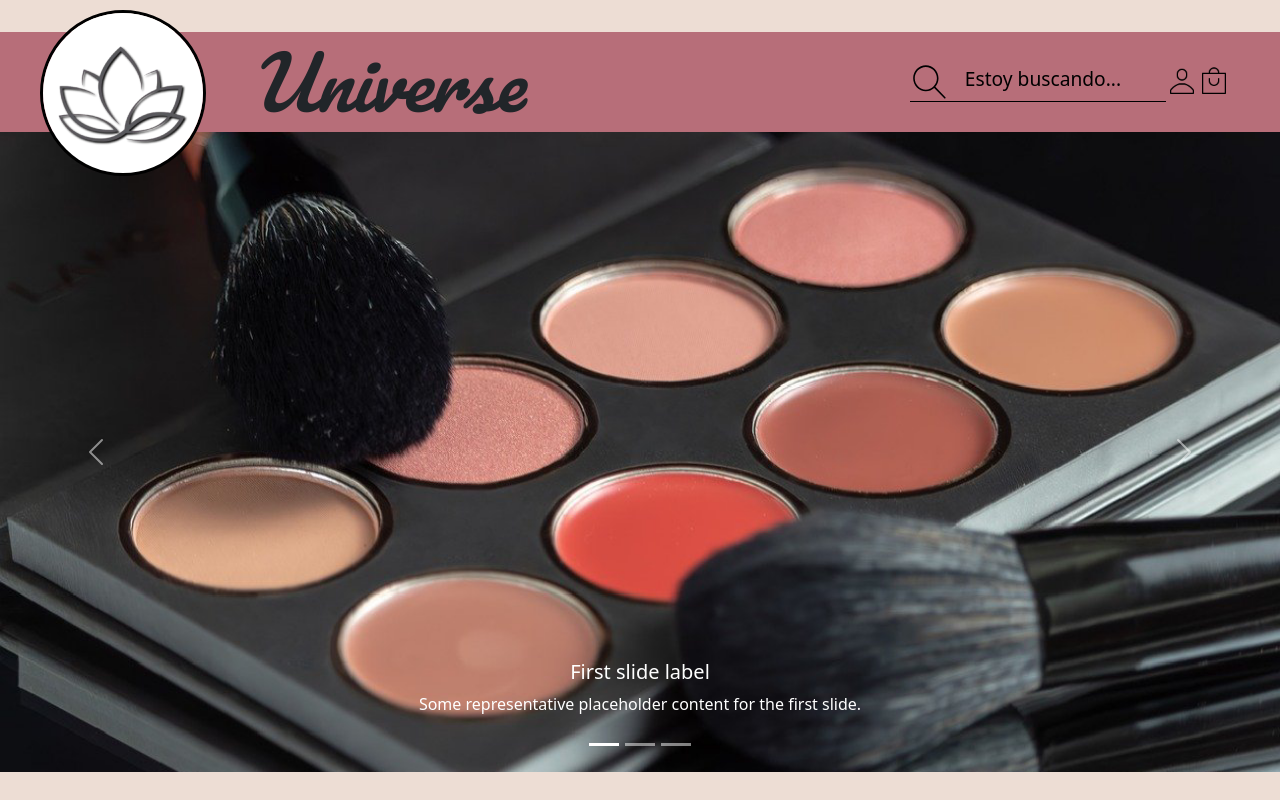
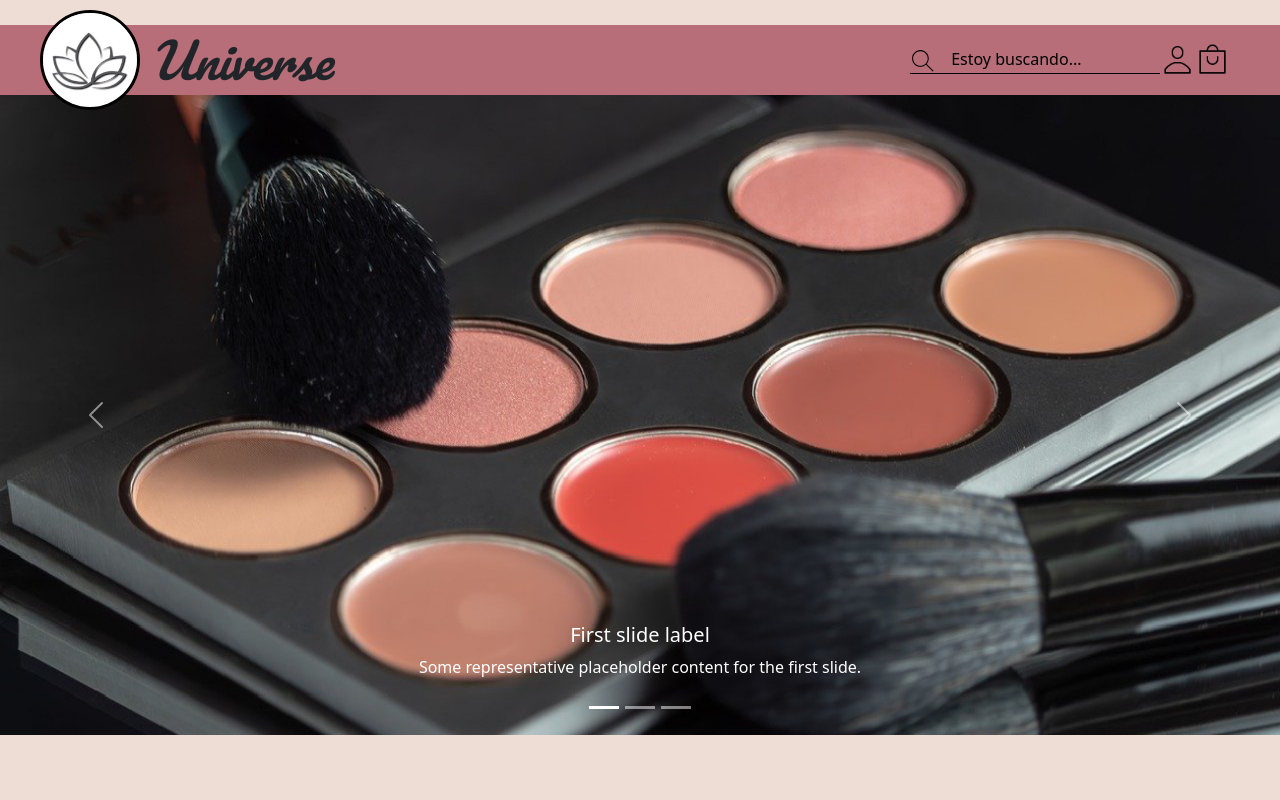
Before and after one commit to InmaGarcia/Dise-o, a plain HTML site: page ProyectoFinal/index.html in a window 1280 px wide. Drawn offline with nearby package versions, Linux system fonts and the light colour scheme.

Commit message:
modificacion

```diff
--- a/ProyectoFinal/css/style.css
+++ b/ProyectoFinal/css/style.css
@@ -6,15 +6,16 @@ body {
 
 header {
   background-color: #b76e79;
-  margin-top: 2.5%;
+  margin-top: 25px;
   display: flex;
   width: 100vw;
-  height: 100px;
+  height: 70px;
   display: flex;
   justify-content: space-between;
 }
 
 .logo {
+  width: 100px;
   border-radius: 90px;
   border: 3px solid black;
   position: absolute;
@@ -24,9 +25,9 @@ header {
 }
 
 header h1 {
-  margin: 0 250px;
+  margin: 0 150px;
   font-family: "Pacifico";
-  font-size: 4.5rem;
+  font-size: 3rem;
   font-style: italic;
   display: flex;
   align-items: center;
@@ -40,11 +41,11 @@ header h1 {
 }
 
 .icon {
-  width: 10%;
+  width: 35px;
 }
 
 .buscador .icon {
-  width: 15%;
+  width: 25px;
 }
 .search {
   width: 65%;
@@ -60,7 +61,6 @@ header h1 {
 
 input::placeholder {
   color: black;
-  font-size: 1.2em;
 }
 
 /* CARRUSEL */
```
